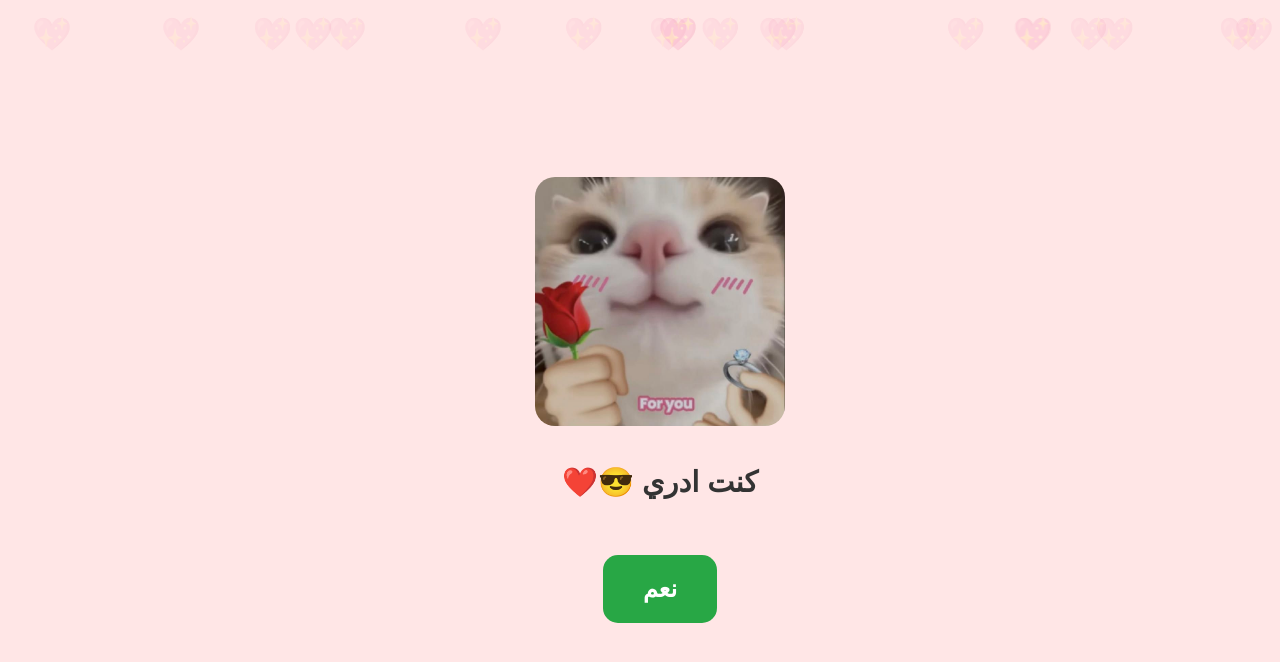
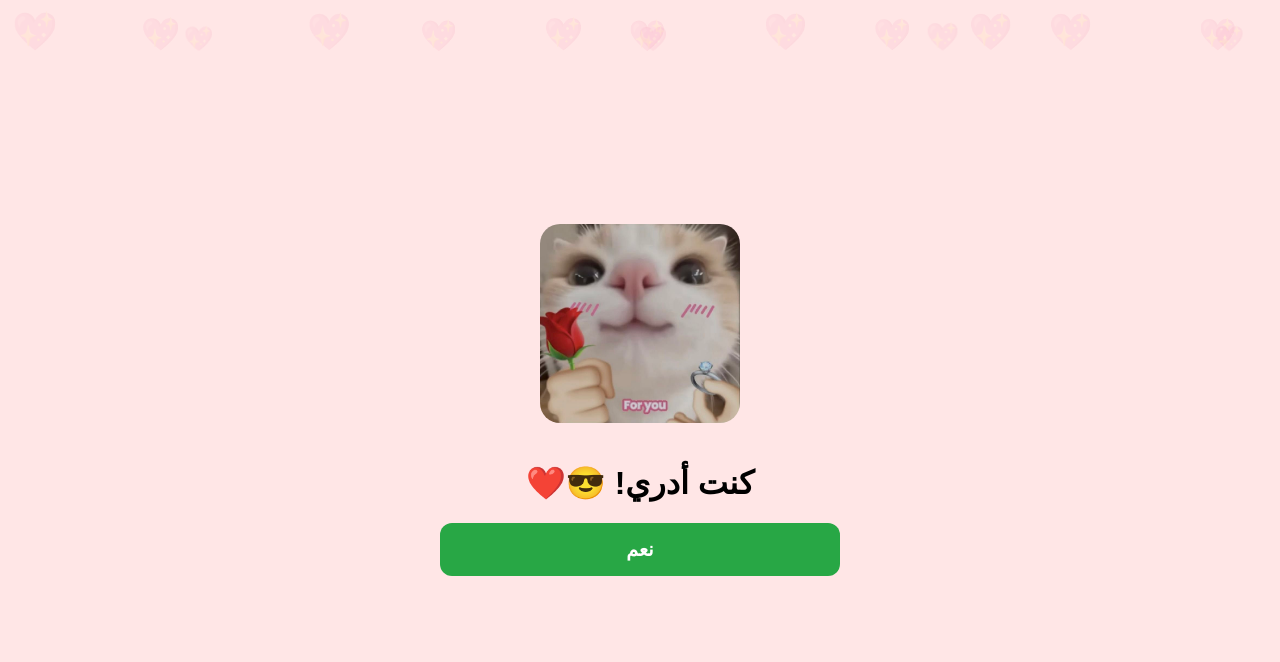
Before and after one commit to ayadalznad75-commits/love-cat, a plain HTML site: page index.html in a window 1280 px wide. Both pictures are taken after a click on the button "نعم". Drawn offline with Linux system fonts and the light colour scheme.

Commit message:
Update index.html

```diff
--- a/index.html
+++ b/index.html
@@ -2,169 +2,106 @@
 <html lang="ar" dir="rtl">
 <head>
 <meta charset="UTF-8">
-<title>تحبني؟ 😏</title>
 <meta name="viewport" content="width=device-width, initial-scale=1.0">
 <style>
     body {
-        margin: 0;
-        padding: 0;
-        font-family: Arial, sans-serif;
-        background: #ffe6e6;
-        display: flex;
-        flex-direction: column;
-        justify-content: center;
-        align-items: center;
-        min-height: 100vh;
-        text-align: center;
-        overflow-x: hidden;
+        margin: 0; padding: 0; font-family: sans-serif;
+        background: #ffe6e6; display: flex; flex-direction: column;
+        align-items: center; justify-content: center; min-height: 100vh;
+        overflow: hidden; text-align: center;
     }
 
-    .container {
-        display: flex;
-        flex-direction: column;
+    img { width: 200px; border-radius: 20px; margin-bottom: 20px; }
+
+    /* هذا الجزء هو السر لمنع التداخل */
+    .buttons-container {
+        display: grid;
+        /* عمودين: الأول لـ "نعم" والثاني لـ "لا" */
+        grid-template-columns: 1fr 1fr;
+        gap: 15px;
         align-items: center;
-        width: 100%;
-        padding: 20px;
-    }
-
-    img {
-        width: 60%;
-        max-width: 250px;
-        border-radius: 20px;
-        margin-bottom: 20px;
-    }
-
-    h1 {
-        font-size: 1.8rem;
-        margin-bottom: 30px;
-        color: #333;
-        min-height: 60px; /* لمنع اهتزاز الشاشة عند تغيير النص */
-    }
-
-    .buttons-wrapper {
-        display: flex;
-        flex-direction: row; /* الأزرار بجانب بعضها */
-        justify-content: center;
-        align-items: center; /* توسيط عمودي للأزرار */
-        gap: 20px;
-        width: 100%;
-        flex-wrap: wrap; /* للسماح بالنزول لسطر جديد إذا كبر الزر جداً */
+        width: 90%;
+        max-width: 400px;
+        transition: all 0.4s ease;
     }
 
     button {
+        padding: 15px;
         border: none;
-        border-radius: 15px;
+        border-radius: 12px;
+        font-size: 1.2rem;
+        font-weight: bold;
         cursor: pointer;
-        font-weight: bold;
-        transition: all 0.3s ease; /* انسيابية في تغيير الحجم */
-        white-space: nowrap; /* لمنع النص من الانقسام لسطرين */
+        width: 100%; /* ليملأ مساحة العمود الخاص به */
+        transition: all 0.3s ease;
     }
 
-    #yes {
-        background: #28a745;
-        color: white;
-        padding: 15px 30px;
-        font-size: 1.2rem;
-        order: 1; /* لضمان بقائه الأول دائماً */
-    }
+    #yes { background: #28a745; color: white; }
+    #no { background: #dc3545; color: white; }
 
-    #no {
-        background: #dc3545;
-        color: white;
-        padding: 15px 30px;
-        font-size: 1.2rem;
-        order: 2;
-    }
-
-    .heart {
-        position: fixed;
-        bottom: 0;
-        font-size: 2rem;
-        animation: floatUp 3s linear forwards;
-    }
-
-    @keyframes floatUp {
-        0% { transform: translateY(0); opacity: 1; }
-        100% { transform: translateY(-100vh); opacity: 0; }
-    }
+    .heart { position: fixed; bottom: 0; animation: float 3s linear forwards; }
+    @keyframes float { 100% { transform: translateY(-100vh); opacity: 0; } }
 </style>
 </head>
-
 <body>
 
-<div class="container">
     <img id="mainImage" src="قطة.jpg">
-    <h1 id="question">هل انت تحبني؟ 💖</h1>
+    <h1 id="question">تحبني؟ 💖</h1>
 
-    <div class="buttons-wrapper">
+    <div class="buttons-container" id="gridContainer">
         <button id="yes">نعم</button>
         <button id="no">لا</button>
     </div>
-</div>
 
 <script>
     let yesBtn = document.getElementById("yes");
     let noBtn = document.getElementById("no");
+    let grid = document.getElementById("gridContainer");
     let img = document.getElementById("mainImage");
     let question = document.getElementById("question");
 
-    // نستخدم قيم رقمية للتحكم بالحجم الحقيقي
-    let paddingVal = 15;
-    let fontSizeVal = 1.2;
+    let yesGrowth = 1; // نسبة نمو زر نعم
+    let noShrink = 1;  // نسبة تقلص زر لا
     let index = 0;
+    let texts = ["ليش؟ 😢", "متأكد؟ 😔", "فكر مرة ثانية 💔", "زعلت 😭"];
 
-    let texts = [
-        "ليش لا؟ 😢",
-        "فكري زين 😔",
-        "حرام عليك 💔",
-        "راح ازعل 😭",
-        "آخر فرصة 😡"
-    ];
+    noBtn.addEventListener("click", () => {
+        // 1. تغيير الصورة والنص
+        img.src = "قطة نو.jpg";
+        if(index < texts.length) question.innerText = texts[index++];
 
-    noBtn.addEventListener("click", function() {
-        // تغيير الصورة والنص
-        img.src = "قطة نو.jpg";
-        if(index < texts.length) {
-            question.innerText = texts[index];
-            index++;
-        }
+        // 2. السر هنا: نغير تقسيم الأعمدة في الـ Grid
+        // نجعل العمود الأول (نعم) يكبر والعمود الثاني (لا) يصغر
+        yesGrowth += 0.5;
+        noShrink -= 0.2;
 
-        // تكبير زر "نعم" فعلياً (تغيير الحشو والخط)
-        paddingVal += 15; // زيادة الحشو (الوسع)
-        fontSizeVal += 0.4; // زيادة حجم الخط
+        grid.style.gridTemplateColumns = `${yesGrowth}fr ${noShrink}fr`;
 
-        yesBtn.style.padding = paddingVal + "px " + (paddingVal * 2) + "px";
-        yesBtn.style.fontSize = fontSizeVal + "rem";
+        // 3. نكبر الخط داخل الزر أيضاً
+        yesBtn.style.fontSize = (1.2 + (yesGrowth * 0.2)) + "rem";
 
-        // تصغير زر "لا" تدريجياً
-        let currentNoScale = parseFloat(noBtn.style.transform.replace('scale(', '').replace(')', '')) || 1;
-        currentNoScale -= 0.15;
-        noBtn.style.transform = `scale(${currentNoScale})`;
-
-        if(currentNoScale <= 0.4) {
+        // 4. إخفاء "لا" تماماً إذا صغر جداً
+        if(noShrink <= 0.2) {
             noBtn.style.display = "none";
+            grid.style.gridTemplateColumns = "1fr";
         }
     });
 
-    yesBtn.addEventListener("click", function() {
-        question.innerText = "كنت ادري 😎❤️";
+    yesBtn.addEventListener("click", () => {
+        question.innerText = "كنت أدري! 😎❤️";
         img.src = "قطة يس.jpg";
         noBtn.style.display = "none";
+        grid.style.gridTemplateColumns = "1fr";
 
-        // إعادة زر نعم لحجم معقول عند الفوز
-        yesBtn.style.padding = "20px 40px";
-        yesBtn.style.fontSize = "1.5rem";
-
-        for(let i=0; i<20; i++) {
-            let heart = document.createElement("div");
-            heart.classList.add("heart");
-            heart.innerText = "💖";
-            heart.style.left = Math.random() * 100 + "vw";
-            document.body.appendChild(heart);
-            setTimeout(() => heart.remove(), 3000);
+        for(let i=0; i<15; i++) {
+            let h = document.createElement("div");
+            h.className = "heart"; h.innerText = "💖";
+            h.style.left = Math.random() * 100 + "vw";
+            h.style.fontSize = (20 + Math.random() * 20) + "px";
+            document.body.appendChild(h);
+            setTimeout(() => h.remove(), 3000);
         }
     });
 </script>
-
 </body>
 </html>
```
